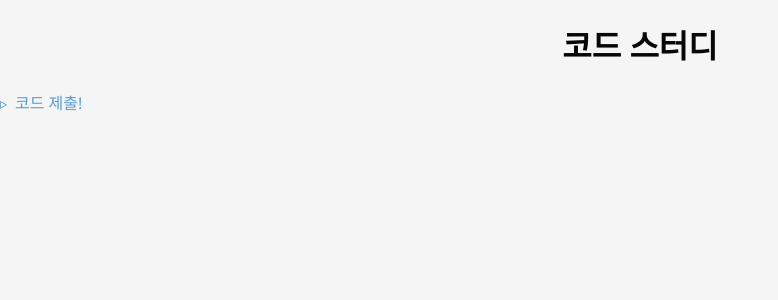
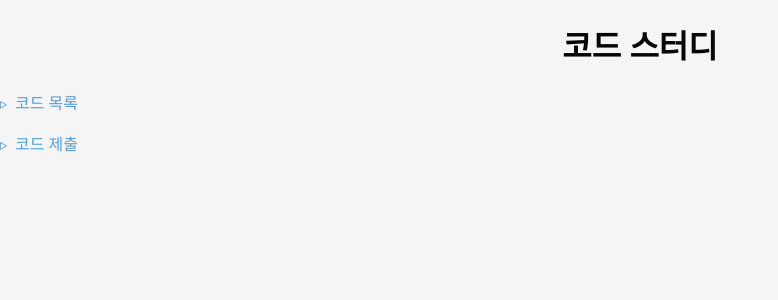
Before and after one commit to Mr-juhyun/for_coding_study_web, a Django app: page / in a window 1280 px wide. Shown: the top 300 px of the page, without its empty margins (0-778 px from the left). Run offline with Django 5.2, Linux system fonts and the light colour scheme; data that the repository does not hold is empty.

Commit message:
add header

```diff
--- a/code_app/static/css/code_list.css
+++ b/code_app/static/css/code_list.css
@@ -1,15 +1,42 @@
-.code-list {
+header {
+    background-color: #333;
+    color: white;
+    padding: 10px 0;
+}
+
+header h1 {
+    margin: 0;
+    padding-left: 20px;
+    font-size: 24px;
+}
+
+nav ul {
+    list-style-type: none;
+    margin: 0;
+    padding: 0;
+    display: flex;
+    justify-content: flex-start;
+}
+
+nav ul li {
+    margin-right: 20px;
+}
+
+nav ul li a {
+    color: white;
+    text-decoration: none;
+    font-weight: bold;
+}
+
+nav ul li a:hover {
+    text-decoration: underline;
+}
+
+main {
     padding: 20px;
 }
 
-.code-list a {
-    display: block;
-    padding: 10px;
-    background-color: #3c3c3c;
-    border-radius: 5px;
-    transition: background-color 0.3s;
+ul {
+    list-style-type: none;
+    padding: 0;
 }
-
-.code-list a:hover {
-    background-color: #444444;
-}
--- a/code_app/templates/code_app/code_list.html
+++ b/code_app/templates/code_app/code_list.html
@@ -6,13 +6,22 @@
     <title>코드 스터디</title>
     {% load static %}
     <link rel="stylesheet" href="{% static 'css/base.css' %}">
-    <link rel="stylesheet" href="{% static 'css/code_list.css' %}">
 </head>
 <body>
-    <h1>코드 스터디</h1>
 
-    <a href="{% url 'code_submit' %}">코드 제출!</a>
+    <header>
+        <h1>코드 스터디</h1>
+        <nav>
+            <ul>
+                {% comment %} <li><a href="{% url 'home' %}">홈</a></li> {% endcomment %}
+                <li><a href="{% url 'code_list' %}">코드 목록</a></li>
+                <li><a href="{% url 'code_submit' %}">코드 제출</a></li>
+                {% comment %} <li><a href="{% url 'login' %}">로그인</a></li> {% endcomment %}
+            </ul>
+        </nav>
+    </header>
 
+    <main>
     <ul>
         {% for code in codes %}
         <li>
@@ -24,5 +33,6 @@
         </li>
         {% endfor %}
     </ul>
+    </main>
 </body>
 </html>
```
Also changed, not shown: 1 other file.
